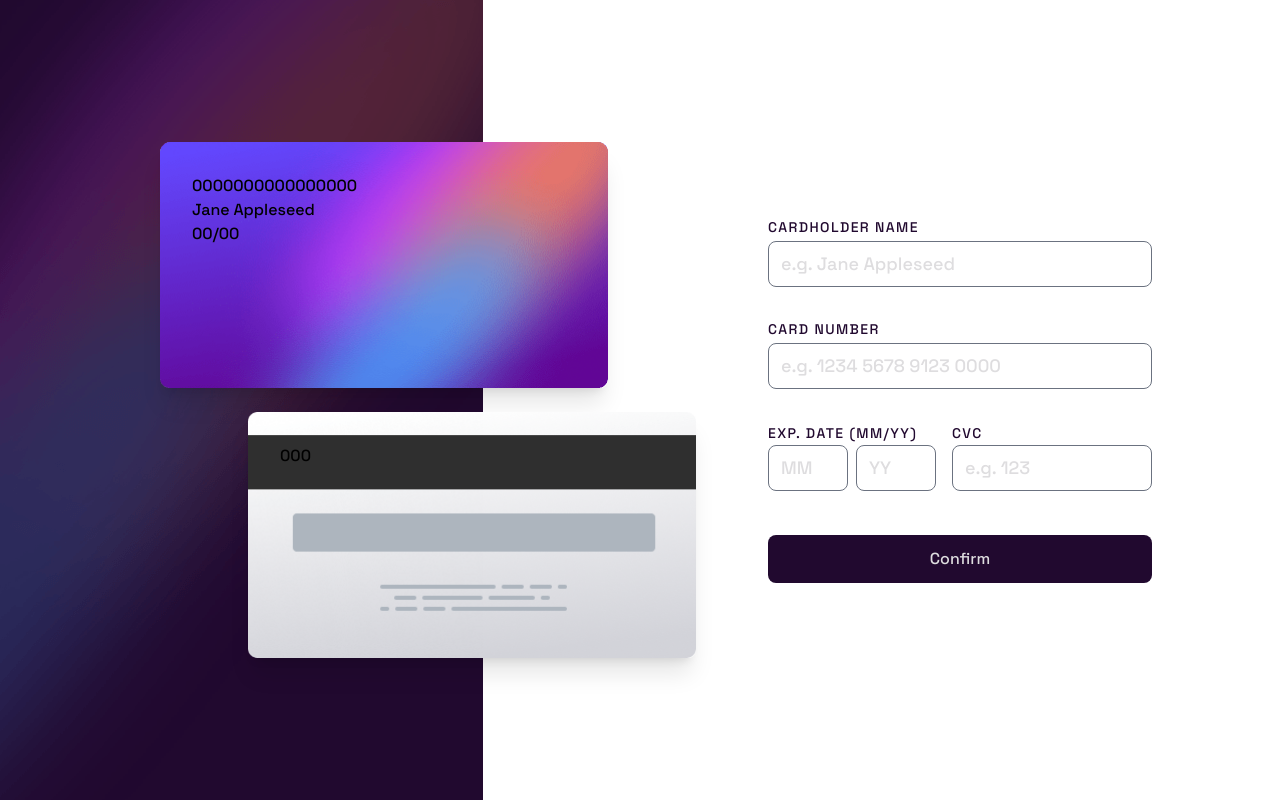
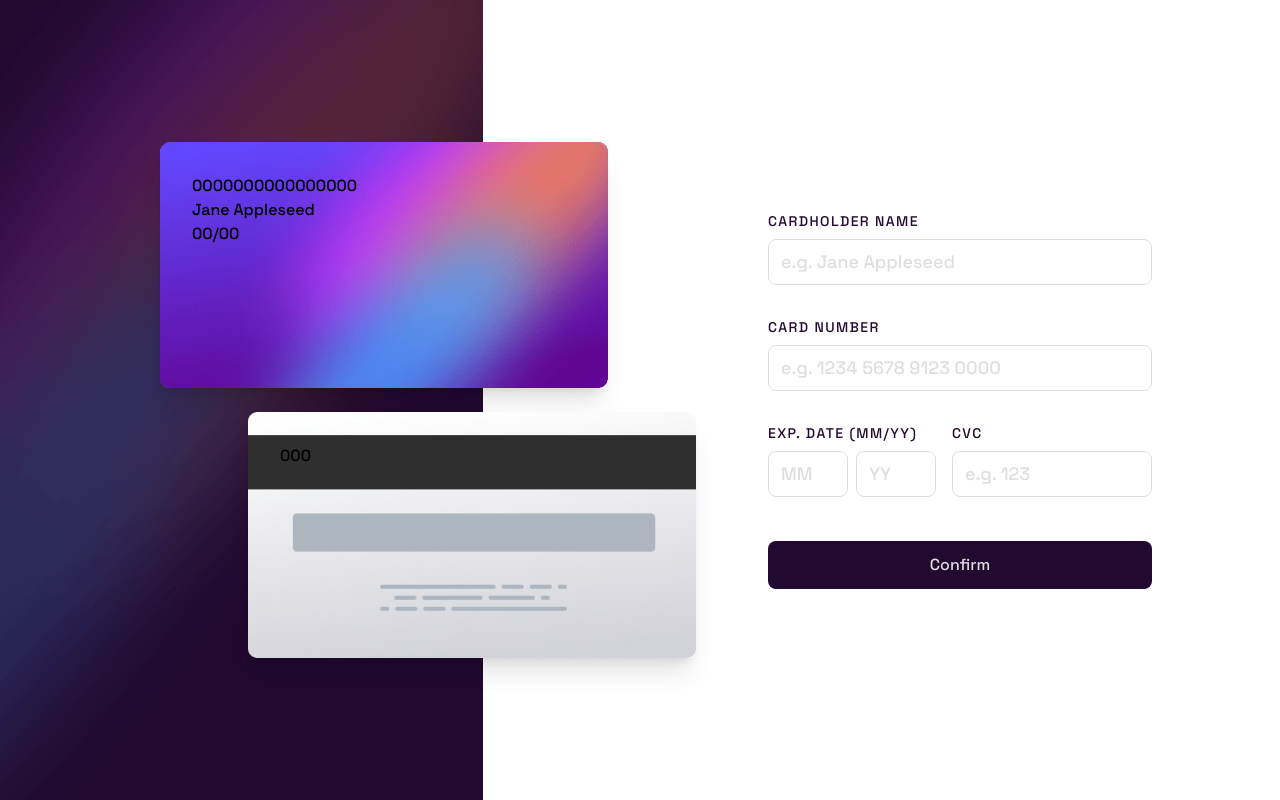
Before and after one commit to orphandeity/interactive-card-details-form, a React (Vite) app: page / in a window 1280 px wide. Built offline with nearby package versions, Linux system fonts and the light colour scheme.

Commit message:
form error styles

```diff
--- a/package.json
+++ b/package.json
@@ -10,6 +10,7 @@
   },
   "dependencies": {
     "@fontsource/space-grotesk": "^4.5.13",
+    "clsx": "^1.2.1",
     "formik": "^2.2.9",
     "react": "^18.2.0",
     "react-dom": "^18.2.0",
--- a/src/App.tsx
+++ b/src/App.tsx
@@ -1,5 +1,13 @@
+import clsx from 'clsx'
 import * as yup from 'yup'
-import { Formik, Form, Field, ErrorMessage } from 'formik'
+import {
+  Formik,
+  Form,
+  Field,
+  ErrorMessage,
+  FormikProps,
+  FormikValues,
+} from 'formik'
 
 const validationSchema = yup.object({
   name: yup.string().required("Can't be blank"),
@@ -70,20 +78,36 @@ function App() {
             console.log({ values, actions })
           }}
         >
+          {(props: FormikProps<any>) => (
             <Form id='card-details' className='flex max-w-md flex-col gap-8'>
               <div className='relative flex flex-col'>
                 <label
                   htmlFor='name'
-                className='pb-1 text-sm tracking-widest text-_very-dark-violet'
+                  className='pb-2 text-sm tracking-widest text-_very-dark-violet'
                 >
                   CARDHOLDER NAME
                 </label>
-              <Field
-                id='name'
-                name='name'
+                <Field id='name' name='name'>
+                  {({
+                    field,
+                    form,
+                  }: {
+                    field: FormikValues
+                    form: FormikValues
+                  }) => (
+                    <input
+                      type='text'
+                      {...field}
                       placeholder='e.g. Jane Appleseed'
-                className='rounded-lg border px-3 py-2 text-lg placeholder:text-_light-grayish-violet'
+                      className={clsx(
+                        form.touched.name && form.errors.name
+                          ? 'border-_error-red'
+                          : 'border-_light-grayish-violet',
+                        'rounded-lg border px-3 py-2 text-lg placeholder:text-_light-grayish-violet'
+                      )}
                     />
+                  )}
+                </Field>
                 <ErrorMessage
                   name='name'
                   component='div'
@@ -94,16 +118,31 @@ function App() {
               <div className='relative flex flex-col'>
                 <label
                   htmlFor='card'
-                className='pb-1 text-sm tracking-widest text-_very-dark-violet'
+                  className='pb-2 text-sm tracking-widest text-_very-dark-violet'
                 >
                   CARD NUMBER
                 </label>
-              <Field
-                id='card'
-                name='card'
+                <Field id='card' name='card'>
+                  {({
+                    field,
+                    form,
+                  }: {
+                    field: FormikValues
+                    form: FormikValues
+                  }) => (
+                    <input
+                      type='text'
+                      {...field}
                       placeholder='e.g. 1234 5678 9123 0000'
-                className='rounded-lg border px-3 py-2 text-lg placeholder:text-_light-grayish-violet'
+                      className={clsx(
+                        form.touched.card && form.errors.card
+                          ? 'border-_error-red'
+                          : 'border-_light-grayish-violet',
+                        'rounded-lg border px-3 py-2 text-lg placeholder:text-_light-grayish-violet'
+                      )}
                     />
+                  )}
+                </Field>
                 <ErrorMessage
                   name='card'
                   component='div'
@@ -112,42 +151,72 @@ function App() {
               </div>
 
               <div className='flex items-end gap-4'>
-              <div>
+                <div className='flex flex-col gap-2'>
                   <label
                     id='expireDate'
-                  className='pb-1 text-sm tracking-widest text-_very-dark-violet'
+                    className='text-sm tracking-widest text-_very-dark-violet'
                   >
                     EXP. DATE (MM/YY)
                   </label>
-                <div className='flex gap-2'>
-                  <div className='relative flex flex-col'>
-                    <Field
-                      id='month'
-                      name='month'
+                  <div className='relative flex gap-2'>
+                    <div className='flex flex-col'>
+                      <Field id='month' name='month'>
+                        {({
+                          field,
+                          form,
+                        }: {
+                          field: FormikValues
+                          form: FormikValues
+                        }) => (
+                          <input
+                            {...field}
+                            type='text'
+                            size={4}
+                            aria-labelledby='expireDate'
                             placeholder='MM'
-                      aria-labelledby='expireDate'
-                      size='4'
-                      className='rounded-lg border px-3 py-2 text-lg placeholder:text-_light-grayish-violet'
+                            className={clsx(
+                              form.touched.month && form.errors.month
+                                ? 'border-_error-red'
+                                : 'border-_light-grayish-violet',
+                              'rounded-lg border px-3 py-2 text-lg placeholder:text-_light-grayish-violet'
+                            )}
                           />
+                        )}
+                      </Field>
                       <ErrorMessage
                         name='month'
                         component='div'
-                      className='absolute -bottom-5 whitespace-nowrap text-xs text-_error-red'
+                        className='absolute -bottom-5 left-0 whitespace-nowrap text-xs text-_error-red'
                       />
                     </div>
                     <div className='flex flex-col'>
-                    <Field
-                      id='year'
-                      name='year'
+                      <Field id='year' name='year'>
+                        {({
+                          field,
+                          form,
+                        }: {
+                          field: FormikValues
+                          form: FormikValues
+                        }) => (
+                          <input
+                            {...field}
+                            type='text'
+                            size={4}
+                            aria-labelledby='expireDate'
                             placeholder='YY'
-                      aria-labelledby='expireDate'
-                      size='4'
-                      className='rounded-lg border px-3 py-2 text-lg placeholder:text-_light-grayish-violet'
+                            className={clsx(
+                              form.touched.year && form.errors.year
+                                ? 'border-_error-red'
+                                : 'border-_light-grayish-violet',
+                              'rounded-lg border px-3 py-2 text-lg placeholder:text-_light-grayish-violet'
+                            )}
                           />
+                        )}
+                      </Field>
                       <ErrorMessage
                         name='year'
                         component='div'
-                      className='absolute -bottom-5 whitespace-nowrap text-xs text-_error-red'
+                        className='absolute -bottom-5 left-0 whitespace-nowrap text-xs text-_error-red'
                       />
                     </div>
                   </div>
@@ -155,17 +224,32 @@ function App() {
                 <div className='relative flex flex-col'>
                   <label
                     htmlFor='cvc'
-                  className='translate-y-[2px] pb-1 text-sm tracking-widest text-_very-dark-violet'
+                    className='pb-2 text-sm tracking-widest text-_very-dark-violet'
                   >
                     CVC
                   </label>
-                <Field
-                  id='cvc'
-                  name='cvc'
+                  <Field id='cvc' name='cvc'>
+                    {({
+                      field,
+                      form,
+                    }: {
+                      field: FormikValues
+                      form: FormikValues
+                    }) => (
+                      <input
+                        {...field}
+                        type='text'
+                        size={16}
                         placeholder='e.g. 123'
-                  size='16'
-                  className='rounded-lg border px-3 py-2 text-lg placeholder:text-_light-grayish-violet'
+                        className={clsx(
+                          form.touched.cvc && form.errors.cvc
+                            ? 'border-_error-red'
+                            : 'border-_light-grayish-violet',
+                          'rounded-lg border px-3 py-2 text-lg placeholder:text-_light-grayish-violet'
+                        )}
                       />
+                    )}
+                  </Field>
                   <ErrorMessage
                     name='cvc'
                     component='div'
@@ -181,6 +265,7 @@ function App() {
                 Confirm
               </button>
             </Form>
+          )}
         </Formik>
       </section>
     </main>
```
Also changed, not shown: 1 other file (tests, documents, lock files or other folders). Lines whose indentation alone changed are shown as unchanged.
